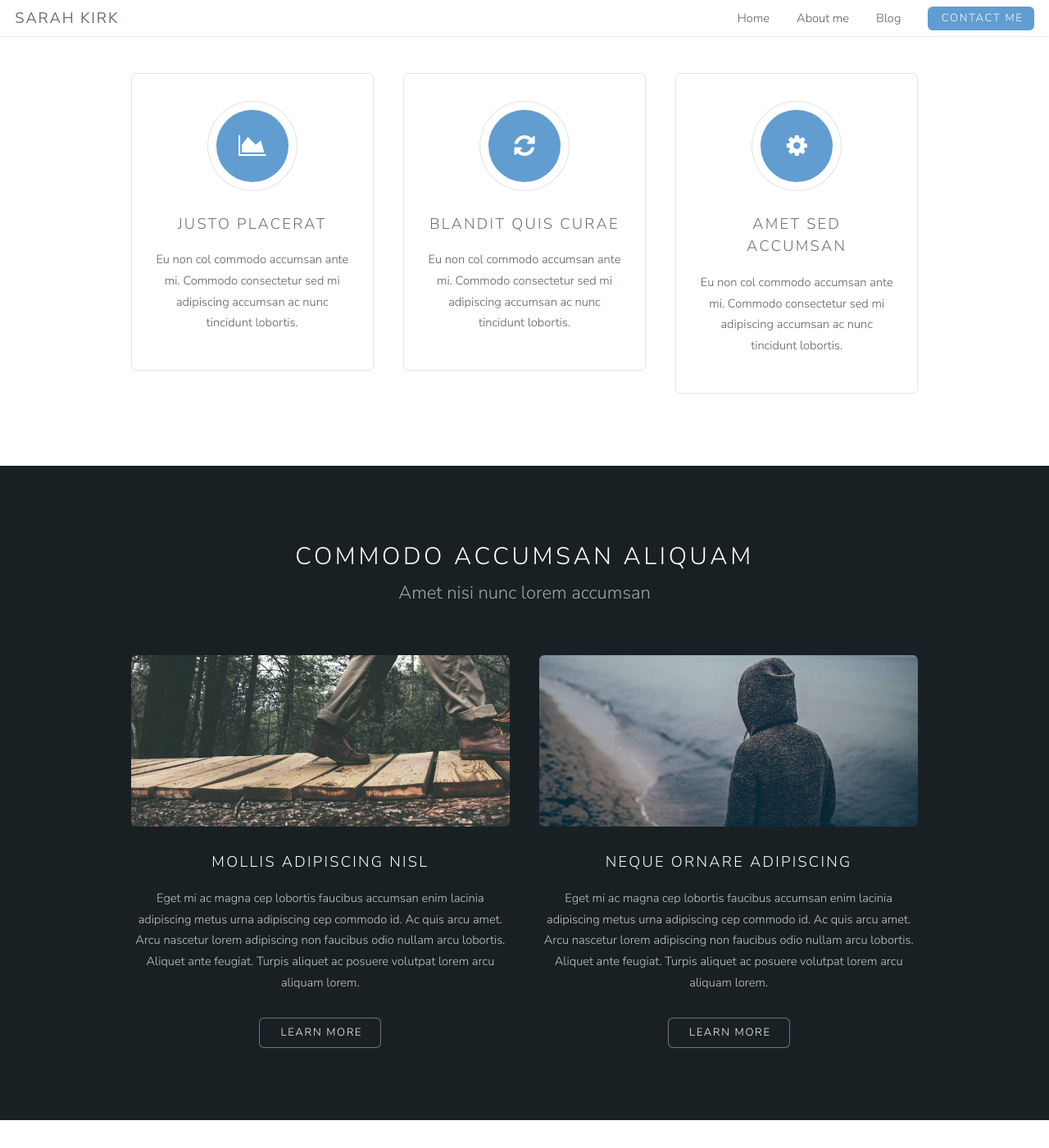
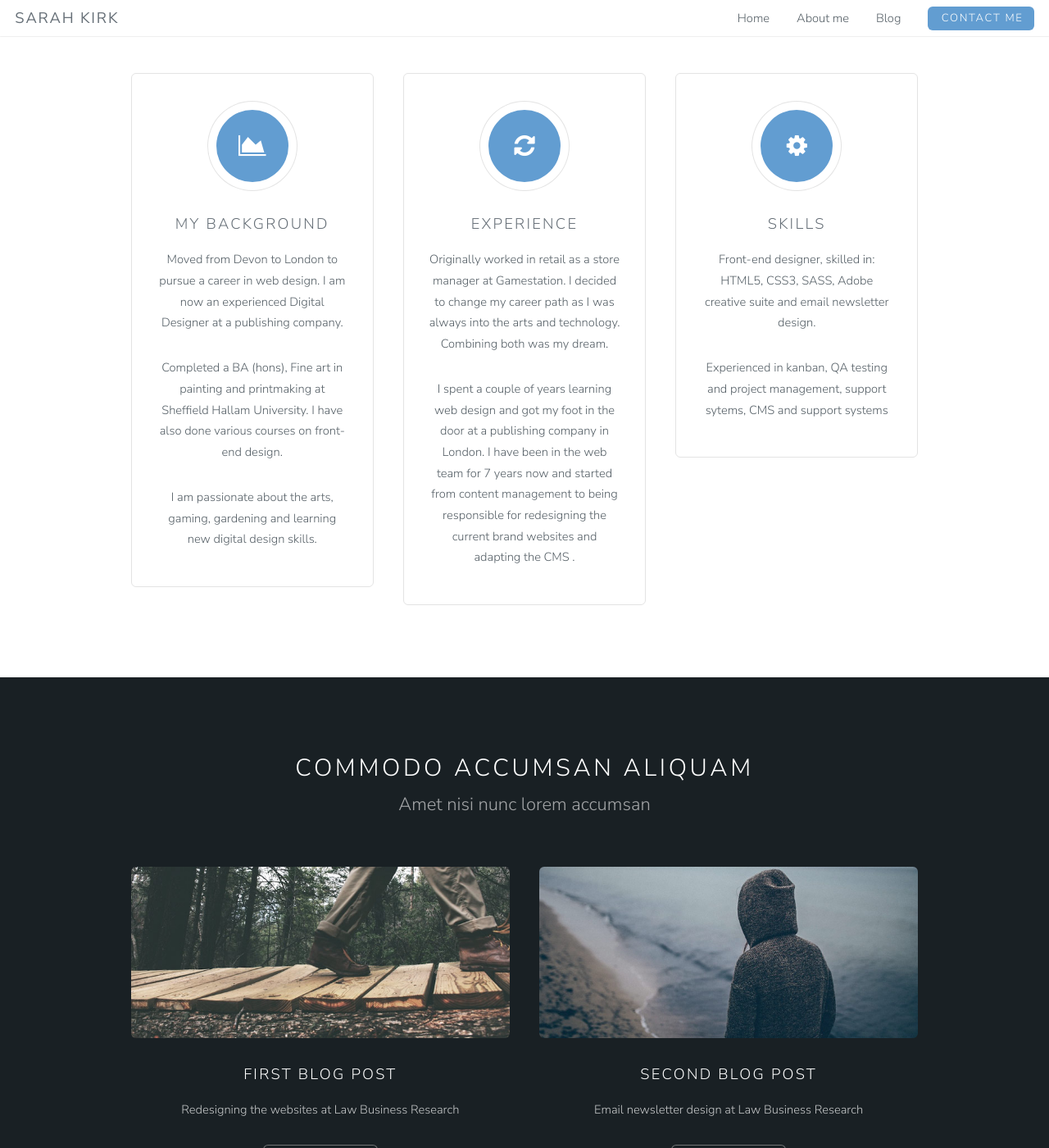
Before and after one commit to Kharsikar/kharsikar.github.io, a Jekyll site: the page built from index.html, in a window 1280 px wide and 1400 px high, scrolled down 592 px. Shown: the whole window at 82% size. Built offline with Jekyll 4.4.1, drawn with Linux system fonts in a browser that asks for light colours; some of the changed text lies outside the part shown.

Commit message:
Adding my details to the website landing page

```diff
--- a/index.html
+++ b/index.html
@@ -13,22 +13,23 @@ layout: landing-page
 						<div class="4u">
 							<section class="special box">
 								<i class="icon fa-area-chart major"></i>
-								<h3>Justo placerat</h3>
-								<p>Eu non col commodo accumsan ante mi. Commodo consectetur sed mi adipiscing accumsan ac nunc tincidunt lobortis.</p>
+								<h3>My background</h3>
+								<p>Moved from Devon to London to pursue a career in web design. I am now an experienced Digital Designer at a publishing company.</p><p>Completed a BA (hons), Fine art in painting and printmaking at Sheffield Hallam University. I have also done various courses on front-end design.</p><p>I am passionate about the arts, gaming, gardening and learning new digital design skills. </p>
 							</section>
 						</div>
 						<div class="4u">
 							<section class="special box">
 								<i class="icon fa-refresh major"></i>
-								<h3>Blandit quis curae</h3>
-								<p>Eu non col commodo accumsan ante mi. Commodo consectetur sed mi adipiscing accumsan ac nunc tincidunt lobortis.</p>
+								<h3>Experience</h3>
+								<p>Originally worked in retail as a store manager at Gamestation. I decided to change my career path as I was always into the arts and technology. Combining both was my dream.</p><p>
+I spent a couple of years learning web design and got my foot in the door at a publishing company in London. I have been in the web team for 7 years now and started from content management to being responsible for redesigning the current brand websites and adapting the CMS .</p>
 							</section>
 						</div>
 						<div class="4u">
 							<section class="special box">
 								<i class="icon fa-cog major"></i>
-								<h3>Amet sed accumsan</h3>
-								<p>Eu non col commodo accumsan ante mi. Commodo consectetur sed mi adipiscing accumsan ac nunc tincidunt lobortis.</p>
+								<h3>Skills</h3>
+								<p>Front-end designer, skilled in: HTML5, CSS3, SASS, Adobe creative suite and email newsletter design.</p><p>Experienced in kanban, QA testing and project management, support sytems, CMS and support systems</p>
 							</section>
 						</div>
 					</div>
@@ -46,20 +47,20 @@ layout: landing-page
 						<div class="6u">
 							<section class="special">
 								<a href="#" class="image fit"><img src="images/pic01.jpg" alt="" /></a>
-								<h3>Mollis adipiscing nisl</h3>
-								<p>Eget mi ac magna cep lobortis faucibus accumsan enim lacinia adipiscing metus urna adipiscing cep commodo id. Ac quis arcu amet. Arcu nascetur lorem adipiscing non faucibus odio nullam arcu lobortis. Aliquet ante feugiat. Turpis aliquet ac posuere volutpat lorem arcu aliquam lorem.</p>
+								<h3>First blog post</h3>
+								<p>Redesigning the websites at Law Business Research</p>
 								<ul class="actions">
-									<li><a href="#" class="button alt">Learn More</a></li>
+									<li><a href="#" class="button alt">Read More</a></li>
 								</ul>
 							</section>
 						</div>
 						<div class="6u">
 							<section class="special">
 								<a href="#" class="image fit"><img src="images/pic02.jpg" alt="" /></a>
-								<h3>Neque ornare adipiscing</h3>
-								<p>Eget mi ac magna cep lobortis faucibus accumsan enim lacinia adipiscing metus urna adipiscing cep commodo id. Ac quis arcu amet. Arcu nascetur lorem adipiscing non faucibus odio nullam arcu lobortis. Aliquet ante feugiat. Turpis aliquet ac posuere volutpat lorem arcu aliquam lorem.</p>
+								<h3>Second blog post</h3>
+								<p>Email newsletter design at Law Business Research</p>
 								<ul class="actions">
-									<li><a href="#" class="button alt">Learn More</a></li>
+									<li><a href="#" class="button alt">Read More</a></li>
 								</ul>
 							</section>
 						</div>
@@ -68,7 +69,7 @@ layout: landing-page
 			</section>
 
 		<!-- Three -->
-			<section id="three" class="wrapper style1">
+<!-- 			<section id="three" class="wrapper style1">
 				<div class="container">
 					<div class="row">
 						<div class="8u">
@@ -99,4 +100,4 @@ layout: landing-page
 						</div>
 					</div>
 				</div>
-			</section>
+			</section>			 -->
```
